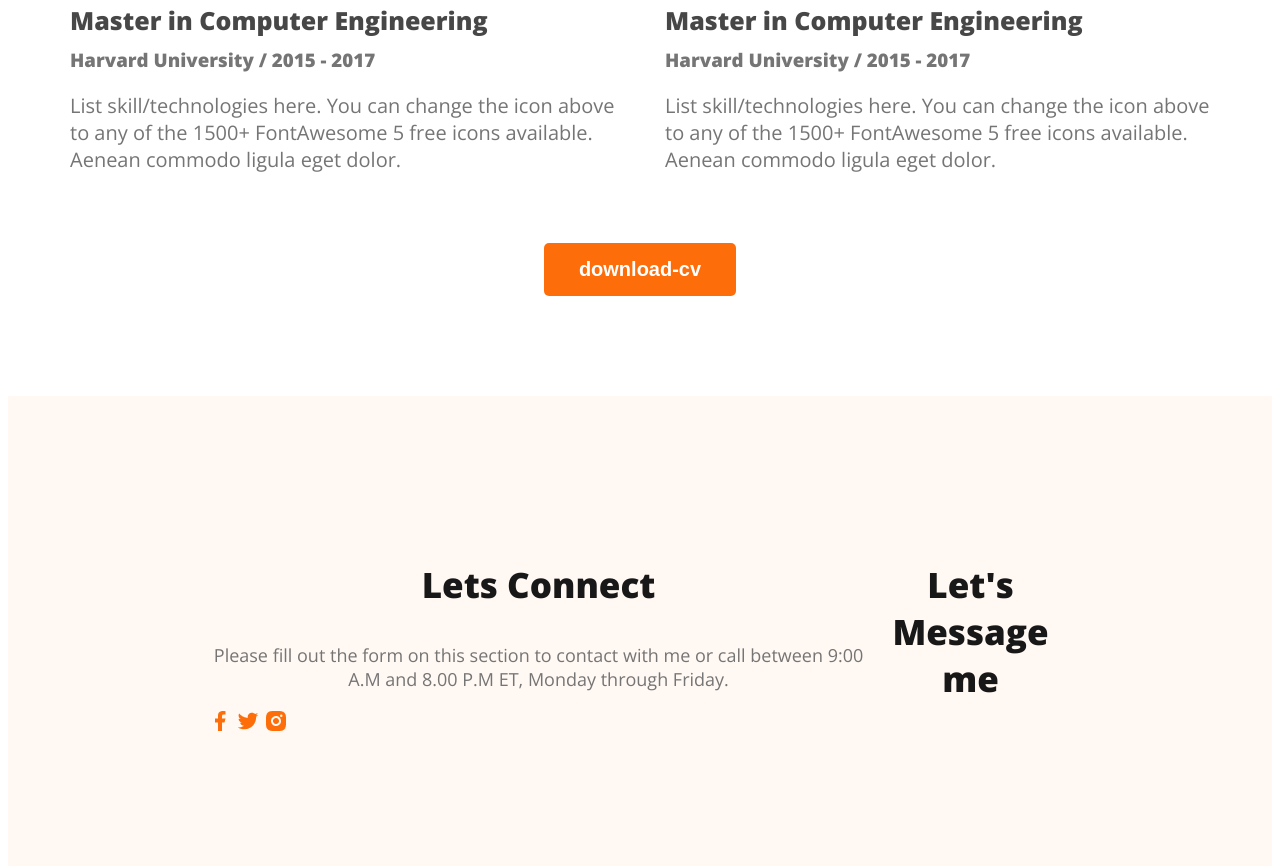
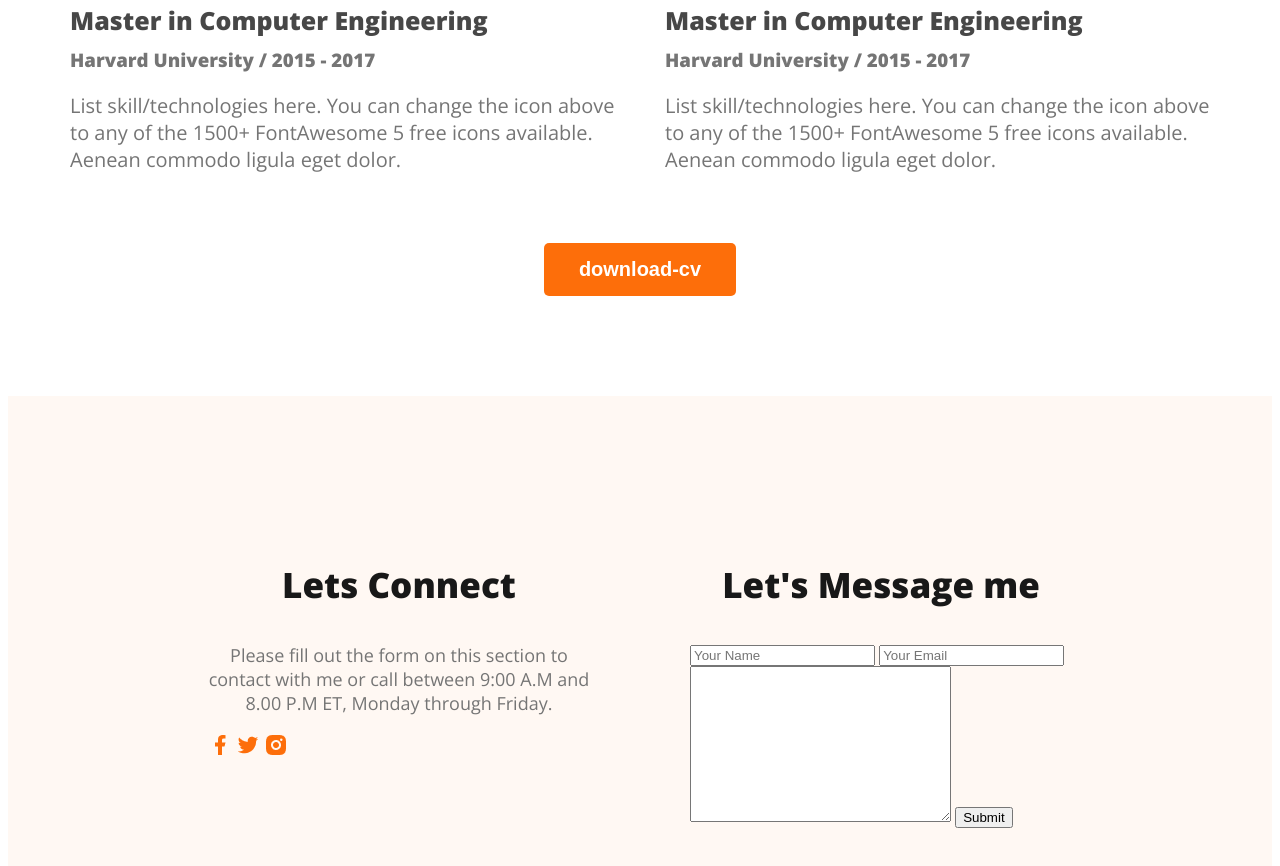
Before and after one commit to Nazrulofficeial/Webdeveloper-portfolio, a plain HTML site: page index.html in a window 1280 px wide. Shown: the part 2841-3707 px from the top of the page. Drawn offline with nearby package versions, Linux system fonts and the light colour scheme.

Commit message:
website footer updated

```diff
--- a/index.html
+++ b/index.html
@@ -177,6 +177,13 @@
         </div>
         <div class="footer-column">
             <h3 class="section-title">Let's Message me</h3>
+            <form class="contact" action="">
+                <input type="text" placeholder="Your Name">
+                <input type="text" name="" placeholder="Your Email"
+                id="">
+                <textarea name="" id="" cols="30" rows="10"></textarea>
+                <input type="submit" value="Submit">
+            </form>
         </div>
     </footer>
 </body>
--- a/styles/portfolio.css
+++ b/styles/portfolio.css
@@ -199,4 +199,9 @@ footer{
     background: #FFF8F3;
     padding: 130px 200px;
     margin-top: 100px;
+    gap: 100px;
 }
+
+.footer-column{
+    width: 50%;
+}
```
